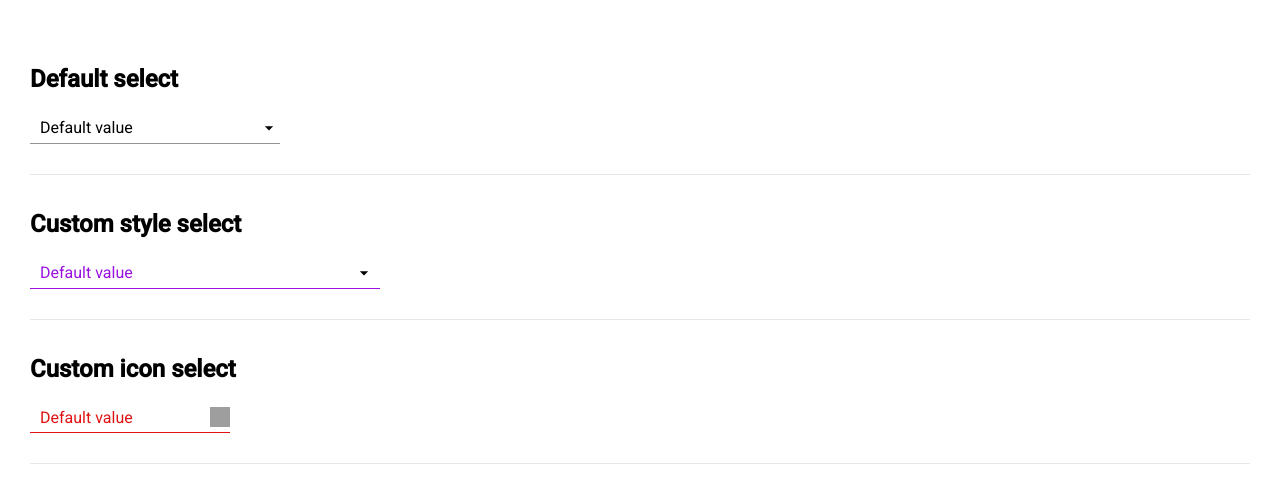
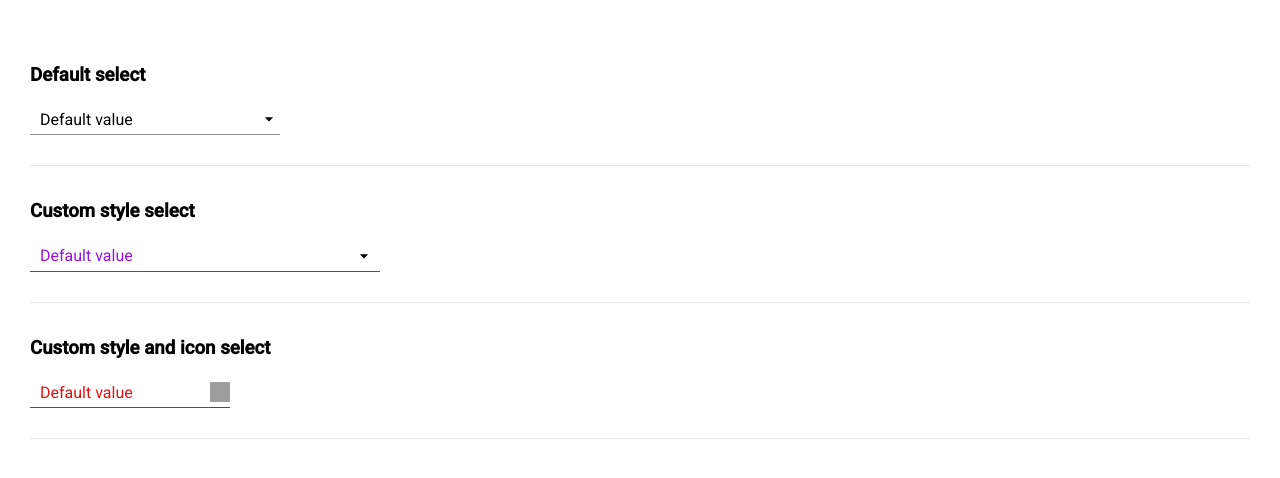
Before and after one commit to BehemothOz/custom-select-react, a React (Create React App) app: page / in a window 1280 px wide. Shown: the top 478 px of the page. Built offline with nearby package versions, Linux system fonts and the light colour scheme; grey boxes are pictures that could not be loaded.

Commit message:
fix title

```diff
--- a/src/App.js
+++ b/src/App.js
@@ -40,17 +40,17 @@ class App extends Component {
     return (
       <div className="container">
         <div className="line">
-          <h2 className="line-title">Default select</h2>
+          <h3 className="line-title">Default select</h3>
           <Select value={ value } items={ items } onChoose={ this.onChooseItem } />
         </div>
 
         <div className="line">
-          <h2 className="line-title">Custom style select</h2>
+          <h3 className="line-title">Custom style select</h3>
           <Select value={ value } items={ items } onChoose={ this.onChooseItem } style={ customStyleOne } />
         </div>
 
         <div className="line">
-          <h2 className="line-title">Custom icon select</h2>
+          <h3 className="line-title">Custom style and icon select</h3>
           <Select value={ value } items={ items } onChoose={ this.onChooseItem } style={ customStyleTwo } icon={ Icon }/>
         </div>
       </div>
```
